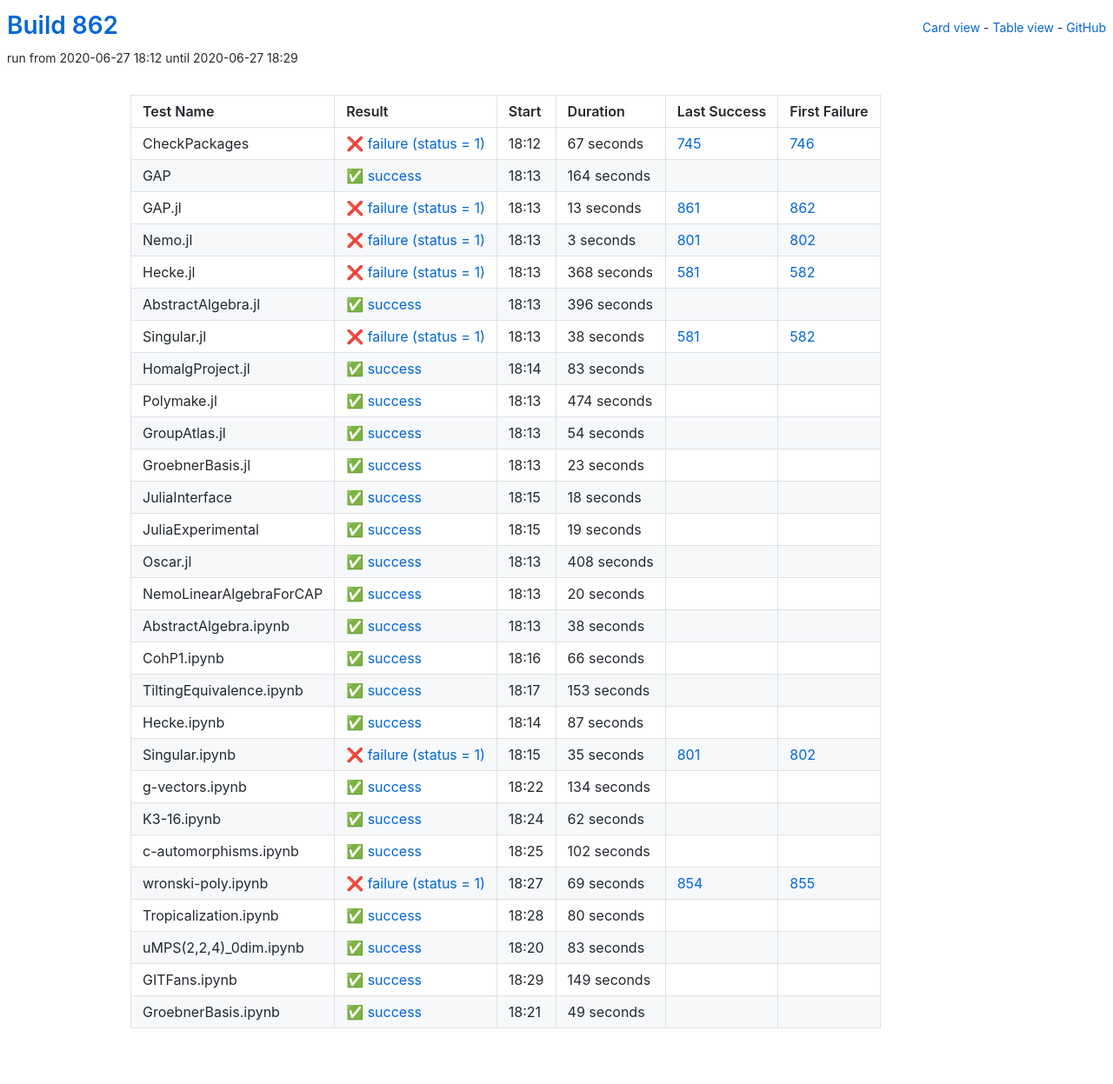
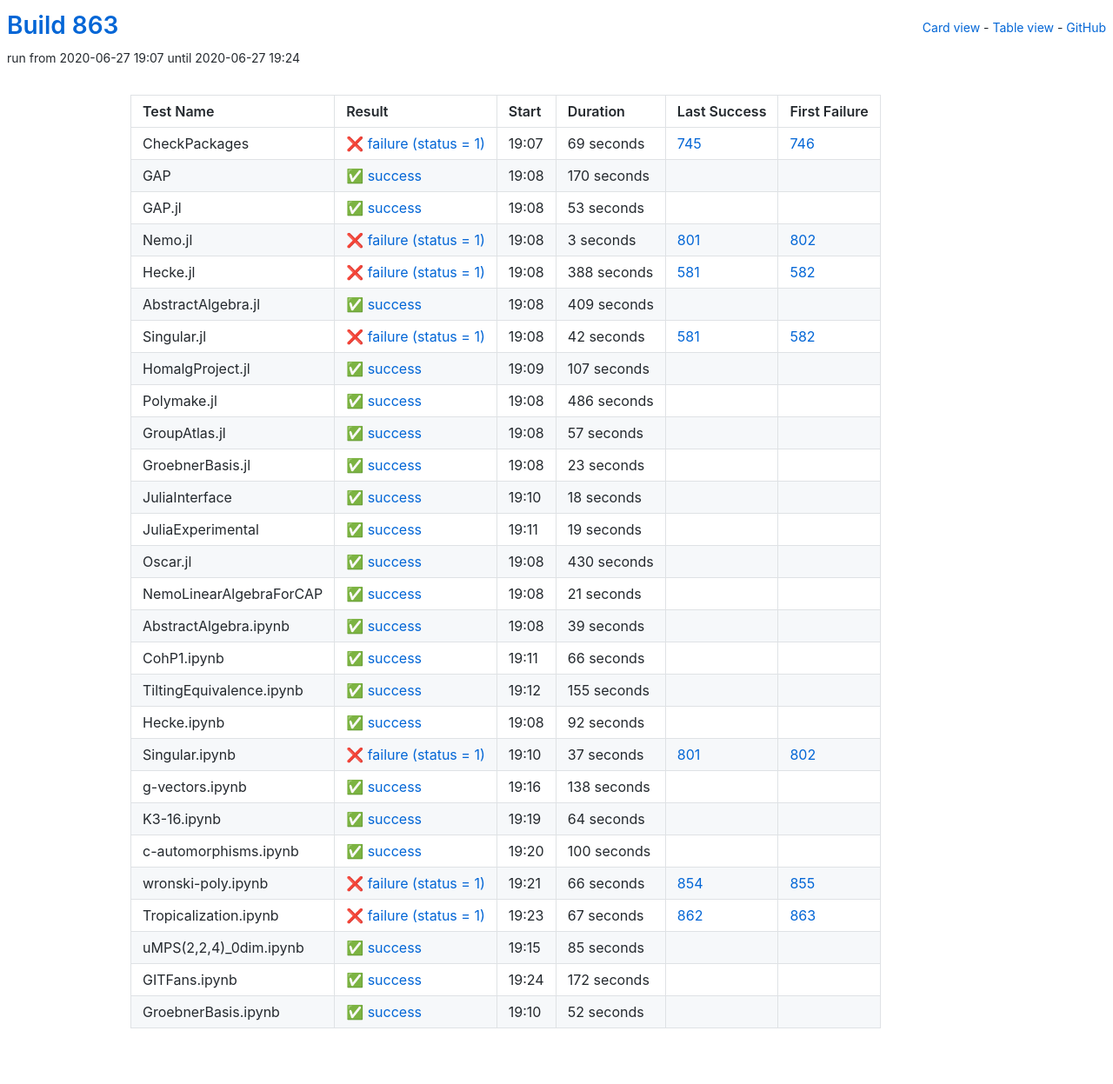
Before and after one commit to oscar-system/oscar-ci-status-1.4, a Jekyll site: the page built from table.html, in a window 1280 px wide. Shown: the whole page at 87% size. Built offline with Jekyll 4.4.1, drawn with Linux system fonts in a browser that asks for light colours.

Commit message:
Build #863

```diff
--- a/_data/ci.yml
+++ b/_data/ci.yml
@@ -1,6 +1,6 @@
 ---
-build: 862
-build_url: https://oscarci.mathematik.uni-kl.de/job/oscar-julia-1.4/862/
+build: 863
+build_url: https://oscarci.mathematik.uni-kl.de/job/oscar-julia-1.4/863/
 job: oscar-julia-1.4
 organization: oscar-system
 repo: oscar-ci-status-1.4
@@ -8,44 +8,44 @@ repourl: https://github.com/oscar-system/oscar-ci-status-1.4
 tests:
 - name: CheckPackages
   id: checkpackages
-  log: https://oscarci.mathematik.uni-kl.de/job/oscar-julia-1.4/862/artifact/logs/build-862/CheckPackages.log
-  start: 2020-06-27 18:12
+  log: https://oscarci.mathematik.uni-kl.de/job/oscar-julia-1.4/863/artifact/logs/build-863/CheckPackages.log
+  start: 2020-06-27 19:07
   success: false
   exitcode: 1
   status: failure
-  duration: 67
+  duration: 69
   last_success: 745
   last_success_url: https://oscarci.mathematik.uni-kl.de/job/oscar-julia-1.4/745/
   first_failure: 746
   first_failure_url: https://oscarci.mathematik.uni-kl.de/job/oscar-julia-1.4/746/
 - name: GAP
   id: gap
-  log: https://oscarci.mathematik.uni-kl.de/job/oscar-julia-1.4/862/artifact/logs/build-862/GAP.log
-  start: 2020-06-27 18:13
+  log: https://oscarci.mathematik.uni-kl.de/job/oscar-julia-1.4/863/artifact/logs/build-863/GAP.log
+  start: 2020-06-27 19:08
   success: true
   exitcode: 0
   status: success
-  duration: 164
+  duration: 170
   last_success: false
   last_success_url:
   first_failure: false
   first_failure_url:
 - name: GAP.jl
   id: gap-jl
-  log: https://oscarci.mathematik.uni-kl.de/job/oscar-julia-1.4/862/artifact/logs/build-862/GAP.jl.log
-  start: 2020-06-27 18:13
-  success: false
-  exitcode: 1
-  status: failure
-  duration: 13
-  last_success: 861
-  last_success_url: https://oscarci.mathematik.uni-kl.de/job/oscar-julia-1.4/861/
-  first_failure: 862
-  first_failure_url: https://oscarci.mathematik.uni-kl.de/job/oscar-julia-1.4/862/
+  log: https://oscarci.mathematik.uni-kl.de/job/oscar-julia-1.4/863/artifact/logs/build-863/GAP.jl.log
+  start: 2020-06-27 19:08
+  success: true
+  exitcode: 0
+  status: success
+  duration: 53
+  last_success: false
+  last_success_url:
+  first_failure: false
+  first_failure_url:
 - name: Nemo.jl
   id: nemo-jl
-  log: https://oscarci.mathematik.uni-kl.de/job/oscar-julia-1.4/862/artifact/logs/build-862/Nemo.jl.log
-  start: 2020-06-27 18:13
+  log: https://oscarci.mathematik.uni-kl.de/job/oscar-julia-1.4/863/artifact/logs/build-863/Nemo.jl.log
+  start: 2020-06-27 19:08
   success: false
   exitcode: 1
   status: failure
@@ -56,80 +56,80 @@ tests:
   first_failure_url: https://oscarci.mathematik.uni-kl.de/job/oscar-julia-1.4/802/
 - name: Hecke.jl
   id: hecke-jl
-  log: https://oscarci.mathematik.uni-kl.de/job/oscar-julia-1.4/862/artifact/logs/build-862/Hecke.jl.log
-  start: 2020-06-27 18:13
+  log: https://oscarci.mathematik.uni-kl.de/job/oscar-julia-1.4/863/artifact/logs/build-863/Hecke.jl.log
+  start: 2020-06-27 19:08
   success: false
   exitcode: 1
   status: failure
-  duration: 368
+  duration: 388
   last_success: 581
   last_success_url: https://oscarci.mathematik.uni-kl.de/job/oscar-julia-1.4/581/
   first_failure: 582
   first_failure_url: https://oscarci.mathematik.uni-kl.de/job/oscar-julia-1.4/582/
 - name: AbstractAlgebra.jl
   id: abstractalgebra-jl
-  log: https://oscarci.mathematik.uni-kl.de/job/oscar-julia-1.4/862/artifact/logs/build-862/AbstractAlgebra.jl.log
-  start: 2020-06-27 18:13
+  log: https://oscarci.mathematik.uni-kl.de/job/oscar-julia-1.4/863/artifact/logs/build-863/AbstractAlgebra.jl.log
+  start: 2020-06-27 19:08
   success: true
   exitcode: 0
   status: success
-  duration: 396
+  duration: 409
   last_success: false
   last_success_url:
   first_failure: false
   first_failure_url:
 - name: Singular.jl
   id: singular-jl
-  log: https://oscarci.mathematik.uni-kl.de/job/oscar-julia-1.4/862/artifact/logs/build-862/Singular.jl.log
-  start: 2020-06-27 18:13
+  log: https://oscarci.mathematik.uni-kl.de/job/oscar-julia-1.4/863/artifact/logs/build-863/Singular.jl.log
+  start: 2020-06-27 19:08
   success: false
   exitcode: 1
   status: failure
-  duration: 38
+  duration: 42
   last_success: 581
   last_success_url: https://oscarci.mathematik.uni-kl.de/job/oscar-julia-1.4/581/
   first_failure: 582
   first_failure_url: https://oscarci.mathematik.uni-kl.de/job/oscar-julia-1.4/582/
 - name: HomalgProject.jl
   id: homalgproject-jl
-  log: https://oscarci.mathematik.uni-kl.de/job/oscar-julia-1.4/862/artifact/logs/build-862/HomalgProject.jl.log
-  start: 2020-06-27 18:14
+  log: https://oscarci.mathematik.uni-kl.de/job/oscar-julia-1.4/863/artifact/logs/build-863/HomalgProject.jl.log
+  start: 2020-06-27 19:09
   success: true
   exitcode: 0
   status: success
-  duration: 83
+  duration: 107
   last_success: false
   last_success_url:
   first_failure: false
   first_failure_url:
 - name: Polymake.jl
   id: polymake-jl
-  log: https://oscarci.mathematik.uni-kl.de/job/oscar-julia-1.4/862/artifact/logs/build-862/Polymake.jl.log
-  start: 2020-06-27 18:13
+  log: https://oscarci.mathematik.uni-kl.de/job/oscar-julia-1.4/863/artifact/logs/build-863/Polymake.jl.log
+  start: 2020-06-27 19:08
   success: true
   exitcode: 0
   status: success
-  duration: 474
+  duration: 486
   last_success: false
   last_success_url:
   first_failure: false
   first_failure_url:
 - name: GroupAtlas.jl
   id: groupatlas-jl
-  log: https://oscarci.mathematik.uni-kl.de/job/oscar-julia-1.4/862/artifact/logs/build-862/GroupAtlas.jl.log
-  start: 2020-06-27 18:13
+  log: https://oscarci.mathematik.uni-kl.de/job/oscar-julia-1.4/863/artifact/logs/build-863/GroupAtlas.jl.log
+  start: 2020-06-27 19:08
   success: true
   exitcode: 0
   status: success
-  duration: 54
+  duration: 57
   last_success: false
   last_success_url:
   first_failure: false
   first_failure_url:
 - name: GroebnerBasis.jl
   id: groebnerbasis-jl
-  log: https://oscarci.mathematik.uni-kl.de/job/oscar-julia-1.4/862/artifact/logs/build-862/GroebnerBasis.jl.log
-  start: 2020-06-27 18:13
+  log: https://oscarci.mathematik.uni-kl.de/job/oscar-julia-1.4/863/artifact/logs/build-863/GroebnerBasis.jl.log
+  start: 2020-06-27 19:08
   success: true
   exitcode: 0
   status: success
@@ -140,8 +140,8 @@ tests:
   first_failure_url:
 - name: JuliaInterface
   id: juliainterface
-  log: https://oscarci.mathematik.uni-kl.de/job/oscar-julia-1.4/862/artifact/logs/build-862/JuliaInterface.log
-  start: 2020-06-27 18:15
+  log: https://oscarci.mathematik.uni-kl.de/job/oscar-julia-1.4/863/artifact/logs/build-863/JuliaInterface.log
+  start: 2020-06-27 19:10
   success: true
   exitcode: 0
   status: success
@@ -152,8 +152,8 @@ tests:
   first_failure_url:
 - name: JuliaExperimental
   id: juliaexperimental
-  log: https://oscarci.mathematik.uni-kl.de/job/oscar-julia-1.4/862/artifact/logs/build-862/JuliaExperimental.log
-  start: 2020-06-27 18:15
+  log: https://oscarci.mathematik.uni-kl.de/job/oscar-julia-1.4/863/artifact/logs/build-863/JuliaExperimental.log
+  start: 2020-06-27 19:11
   success: true
   exitcode: 0
   status: success
@@ -164,44 +164,44 @@ tests:
   first_failure_url:
 - name: Oscar.jl
   id: oscar-jl
-  log: https://oscarci.mathematik.uni-kl.de/job/oscar-julia-1.4/862/artifact/logs/build-862/Oscar.jl.log
-  start: 2020-06-27 18:13
+  log: https://oscarci.mathematik.uni-kl.de/job/oscar-julia-1.4/863/artifact/logs/build-863/Oscar.jl.log
+  start: 2020-06-27 19:08
   success: true
   exitcode: 0
   status: success
-  duration: 408
+  duration: 430
   last_success: false
   last_success_url:
   first_failure: false
   first_failure_url:
 - name: NemoLinearAlgebraForCAP
   id: nemolinearalgebraforcap
-  log: https://oscarci.mathematik.uni-kl.de/job/oscar-julia-1.4/862/artifact/logs/build-862/NemoLinearAlgebraForCAP.log
-  start: 2020-06-27 18:13
+  log: https://oscarci.mathematik.uni-kl.de/job/oscar-julia-1.4/863/artifact/logs/build-863/NemoLinearAlgebraForCAP.log
+  start: 2020-06-27 19:08
   success: true
   exitcode: 0
   status: success
-  duration: 20
+  duration: 21
   last_success: false
   last_success_url:
   first_failure: false
   first_failure_url:
 - name: AbstractAlgebra.ipynb
   id: abstractalgebra-ipynb
-  log: https://oscarci.mathematik.uni-kl.de/job/oscar-julia-1.4/862/artifact/logs/build-862/AbstractAlgebra.ipynb.log
-  start: 2020-06-27 18:13
+  log: https://oscarci.mathematik.uni-kl.de/job/oscar-julia-1.4/863/artifact/logs/build-863/AbstractAlgebra.ipynb.log
+  start: 2020-06-27 19:08
   success: true
   exitcode: 0
   status: success
-  duration: 38
+  duration: 39
   last_success: false
   last_success_url:
   first_failure: false
   first_failure_url:
 - name: CohP1.ipynb
   id: cohp1-ipynb
-  log: https://oscarci.mathematik.uni-kl.de/job/oscar-julia-1.4/862/artifact/logs/build-862/CohP1.ipynb.log
-  start: 2020-06-27 18:16
+  log: https://oscarci.mathematik.uni-kl.de/job/oscar-julia-1.4/863/artifact/logs/build-863/CohP1.ipynb.log
+  start: 2020-06-27 19:11
   success: true
   exitcode: 0
   status: success
@@ -212,132 +212,132 @@ tests:
   first_failure_url:
 - name: TiltingEquivalence.ipynb
   id: tiltingequivalence-ipynb
-  log: https://oscarci.mathematik.uni-kl.de/job/oscar-julia-1.4/862/artifact/logs/build-862/TiltingEquivalence.ipynb.log
-  start: 2020-06-27 18:17
+  log: https://oscarci.mathematik.uni-kl.de/job/oscar-julia-1.4/863/artifact/logs/build-863/TiltingEquivalence.ipynb.log
+  start: 2020-06-27 19:12
   success: true
   exitcode: 0
   status: success
-  duration: 153
+  duration: 155
   last_success: false
   last_success_url:
   first_failure: false
   first_failure_url:
 - name: Hecke.ipynb
   id: hecke-ipynb
-  log: https://oscarci.mathematik.uni-kl.de/job/oscar-julia-1.4/862/artifact/logs/build-862/Hecke.ipynb.log
-  start: 2020-06-27 18:14
+  log: https://oscarci.mathematik.uni-kl.de/job/oscar-julia-1.4/863/artifact/logs/build-863/Hecke.ipynb.log
+  start: 2020-06-27 19:08
   success: true
   exitcode: 0
   status: success
-  duration: 87
+  duration: 92
   last_success: false
   last_success_url:
   first_failure: false
   first_failure_url:
 - name: Singular.ipynb
   id: singular-ipynb
-  log: https://oscarci.mathematik.uni-kl.de/job/oscar-julia-1.4/862/artifact/logs/build-862/Singular.ipynb.log
-  start: 2020-06-27 18:15
+  log: https://oscarci.mathematik.uni-kl.de/job/oscar-julia-1.4/863/artifact/logs/build-863/Singular.ipynb.log
+  start: 2020-06-27 19:10
   success: false
   exitcode: 1
   status: failure
-  duration: 35
+  duration: 37
   last_success: 801
   last_success_url: https://oscarci.mathematik.uni-kl.de/job/oscar-julia-1.4/801/
   first_failure: 802
   first_failure_url: https://oscarci.mathematik.uni-kl.de/job/oscar-julia-1.4/802/
 - name: g-vectors.ipynb
   id: g-vectors-ipynb
-  log: https://oscarci.mathematik.uni-kl.de/job/oscar-julia-1.4/862/artifact/logs/build-862/g-vectors.ipynb.log
-  start: 2020-06-27 18:22
+  log: https://oscarci.mathematik.uni-kl.de/job/oscar-julia-1.4/863/artifact/logs/build-863/g-vectors.ipynb.log
+  start: 2020-06-27 19:16
   success: true
   exitcode: 0
   status: success
-  duration: 134
+  duration: 138
   last_success: false
   last_success_url:
   first_failure: false
   first_failure_url:
 - name: K3-16.ipynb
   id: k3-16-ipynb
-  log: https://oscarci.mathematik.uni-kl.de/job/oscar-julia-1.4/862/artifact/logs/build-862/K3-16.ipynb.log
-  start: 2020-06-27 18:24
+  log: https://oscarci.mathematik.uni-kl.de/job/oscar-julia-1.4/863/artifact/logs/build-863/K3-16.ipynb.log
+  start: 2020-06-27 19:19
   success: true
   exitcode: 0
   status: success
-  duration: 62
+  duration: 64
   last_success: false
   last_success_url:
   first_failure: false
   first_failure_url:
 - name: c-automorphisms.ipynb
   id: c-automorphisms-ipynb
-  log: https://oscarci.mathematik.uni-kl.de/job/oscar-julia-1.4/862/artifact/logs/build-862/c-automorphisms.ipynb.log
-  start: 2020-06-27 18:25
+  log: https://oscarci.mathematik.uni-kl.de/job/oscar-julia-1.4/863/artifact/logs/build-863/c-automorphisms.ipynb.log
+  start: 2020-06-27 19:20
   success: true
   exitcode: 0
   status: success
-  duration: 102
+  duration: 100
   last_success: false
   last_success_url:
   first_failure: false
   first_failure_url:
 - name: wronski-poly.ipynb
   id: wronski-poly-ipynb
-  log: https://oscarci.mathematik.uni-kl.de/job/oscar-julia-1.4/862/artifact/logs/build-862/wronski-poly.ipynb.log
-  start: 2020-06-27 18:27
+  log: https://oscarci.mathematik.uni-kl.de/job/oscar-julia-1.4/863/artifact/logs/build-863/wronski-poly.ipynb.log
+  start: 2020-06-27 19:21
   success: false
   exitcode: 1
   status: failure
-  duration: 69
+  duration: 66
   last_success: 854
   last_success_url: https://oscarci.mathematik.uni-kl.de/job/oscar-julia-1.4/854/
   first_failure: 855
   first_failure_url: https://oscarci.mathematik.uni-kl.de/job/oscar-julia-1.4/855/
 - name: Tropicalization.ipynb
   id: tropicalization-ipynb
-  log: https://oscarci.mathematik.uni-kl.de/job/oscar-julia-1.4/862/artifact/logs/build-862/Tropicalization.ipynb.log
-  start: 2020-06-27 18:28
+  log: https://oscarci.mathematik.uni-kl.de/job/oscar-julia-1.4/863/artifact/logs/build-863/Tropicalization.ipynb.log
+  start: 2020-06-27 19:23
+  success: false
+  exitcode: 1
+  status: failure
+  duration: 67
+  last_success: 862
+  last_success_url: https://oscarci.mathematik.uni-kl.de/job/oscar-julia-1.4/862/
+  first_failure: 863
+  first_failure_url: https://oscarci.mathematik.uni-kl.de/job/oscar-julia-1.4/863/
+- name: uMPS(2,2,4)_0dim.ipynb
+  id: umps-2-2-4-0dim-ipynb
+  log: https://oscarci.mathematik.uni-kl.de/job/oscar-julia-1.4/863/artifact/logs/build-863/uMPS-2-2-4-_0dim.ipynb.log
+  start: 2020-06-27 19:15
   success: true
   exitcode: 0
   status: success
-  duration: 80
-  last_success: false
-  last_success_url:
-  first_failure: false
-  first_failure_url:
-- name: uMPS(2,2,4)_0dim.ipynb
-  id: umps-2-2-4-0dim-ipynb
-  log: https://oscarci.mathematik.uni-kl.de/job/oscar-julia-1.4/862/artifact/logs/build-862/uMPS-2-2-4-_0dim.ipynb.log
-  start: 2020-06-27 18:20
-  success: true
-  exitcode: 0
-  status: success
-  duration: 83
+  duration: 85
   last_success: false
   last_success_url:
   first_failure: false
   first_failure_url:
 - name: GITFans.ipynb
   id: gitfans-ipynb
-  log: https://oscarci.mathematik.uni-kl.de/job/oscar-julia-1.4/862/artifact/logs/build-862/GITFans.ipynb.log
-  start: 2020-06-27 18:29
+  log: https://oscarci.mathematik.uni-kl.de/job/oscar-julia-1.4/863/artifact/logs/build-863/GITFans.ipynb.log
+  start: 2020-06-27 19:24
   success: true
   exitcode: 0
   status: success
-  duration: 149
+  duration: 172
   last_success: false
   last_success_url:
   first_failure: false
   first_failure_url:
 - name: GroebnerBasis.ipynb
   id: groebnerbasis-ipynb
-  log: https://oscarci.mathematik.uni-kl.de/job/oscar-julia-1.4/862/artifact/logs/build-862/GroebnerBasis.ipynb.log
-  start: 2020-06-27 18:21
+  log: https://oscarci.mathematik.uni-kl.de/job/oscar-julia-1.4/863/artifact/logs/build-863/GroebnerBasis.ipynb.log
+  start: 2020-06-27 19:10
   success: true
   exitcode: 0
   status: success
-  duration: 49
+  duration: 52
   last_success: false
   last_success_url:
   first_failure: false
```
Also changed, not shown: README.md.
